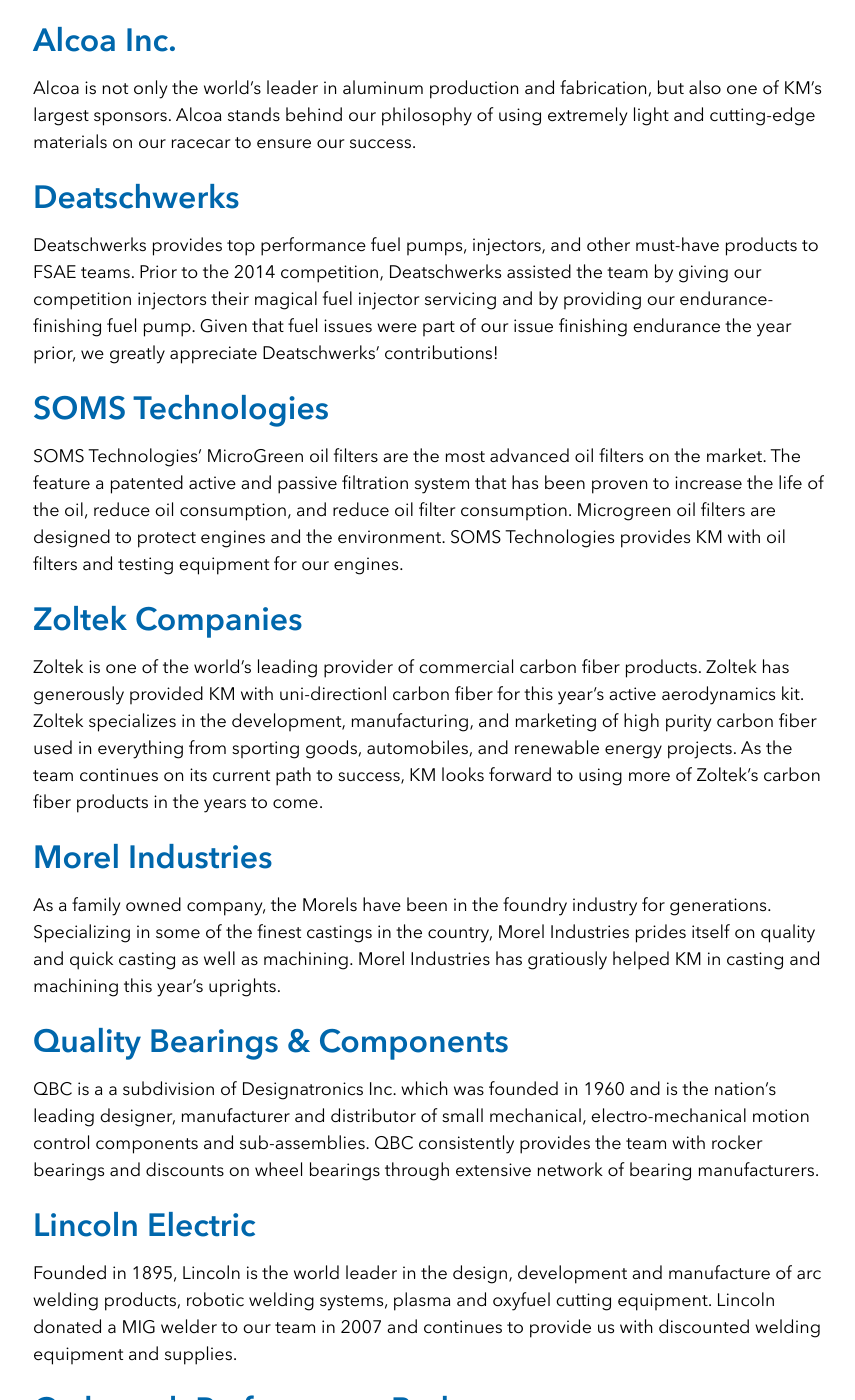
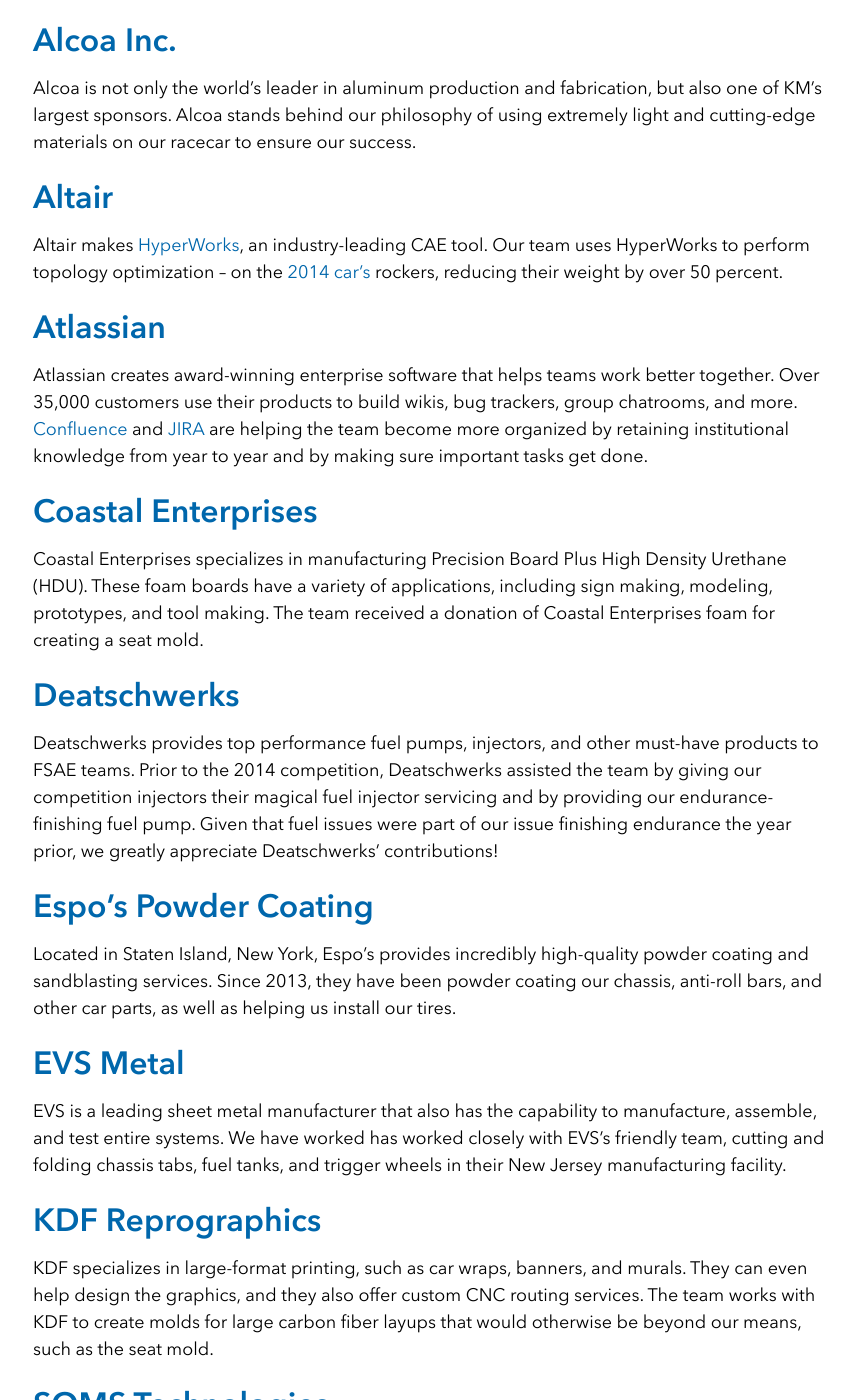
Before and after one commit to columbiafsae/website, a Jekyll site: the page built from sponsors/sponsors.md, in a window 1280 px wide and 1400 px high, scrolled down 435 px. Shown: the whole window, without its empty margins (207-1062 px from the left). Built offline with Jekyll 4.4.1, drawn with Linux system fonts in a browser that asks for light colours; some of the changed text lies outside the part shown.

Commit message:
Add new sponsors from 2013-2014 season (fix IT-5)
altair
coastal enterprises
Espo
EVS
monster
grabcad
atlassian
tripower
paramount metal finishing
kdf

```diff
--- a/sponsors/sponsors.md
+++ b/sponsors/sponsors.md
@@ -14,9 +14,33 @@
 
 Alcoa is not only the world's leader in aluminum production and fabrication, but also one of KM's largest sponsors. Alcoa stands behind our philosophy of using extremely light and cutting-edge materials on our racecar to ensure our success.
 
+## [Altair](http://www.altair.com)
+
+Altair makes [HyperWorks](http://www.altairhyperworks.com), an industry-leading CAE tool. Our team uses HyperWorks to perform topology optimization -- on the [2014 car's]({{ "/cars/kmr-2014/" | prepend: site.baseurl }}) rockers, reducing their weight by over 50&nbsp;percent.
+
+## [Atlassian](https://www.atlassian.com)
+
+Atlassian creates award-winning enterprise software that helps teams work better together. Over 35,000 customers use their products to build wikis, bug trackers, group chatrooms, and more. [Confluence](https://www.atlassian.com/software/confluence) and [JIRA](https://www.atlassian.com/software/jira) are helping the team become more organized by retaining institutional knowledge from year to year and by making sure important tasks get done.
+
+## [Coastal Enterprises](http://precisionboard.com)
+
+Coastal Enterprises specializes in manufacturing Precision Board Plus High Density Urethane (HDU). These foam boards have a variety of applications, including sign making, modeling, prototypes, and tool making. The team received a donation of Coastal Enterprises foam for creating a seat mold.
+
 ## [Deatschwerks](http://www.deatschwerks.com)
 
 Deatschwerks provides top performance fuel pumps, injectors, and other must-have products to FSAE teams. Prior to the 2014 competition, Deatschwerks assisted the team by giving our competition injectors their magical fuel injector servicing and by providing our endurance-finishing fuel pump. Given that fuel issues were part of our issue finishing endurance the year prior, we greatly appreciate Deatschwerks' contributions!
+
+## [Espo's Powder Coating](http://espospowdercoating.com)
+
+Located in Staten Island, New York, Espo's provides incredibly high-quality powder coating and sandblasting services. Since 2013, they have been powder coating our chassis, anti-roll bars, and other car parts, as well as helping us install our tires.
+
+## [EVS Metal](http://www.evsmetal.com)
+
+EVS is a leading sheet metal manufacturer that also has the capability to manufacture, assemble, and test entire systems. We have worked has worked closely with EVS's friendly team, cutting and folding chassis tabs, fuel tanks, and trigger wheels in their New Jersey manufacturing facility.
+
+## [KDF Reprographics](http://kdf-comp.com)
+
+KDF specializes in large-format printing, such as car wraps, banners, and murals. They can even help design the graphics, and they also offer custom CNC routing services. The team works with KDF to create molds for large carbon fiber layups that would otherwise be beyond our means, such as the seat mold.
 
 ## [SOMS Technologies](http://www.microgreenfilter.com/)
 
@@ -25,6 +49,10 @@
 ## [Zoltek Companies](http://www.zoltek.com/)
 
 Zoltek is one of the world's leading provider of commercial carbon fiber products. Zoltek has generously provided KM with uni-directionl carbon fiber for this year's active aerodynamics kit. Zoltek specializes in the development, manufacturing, and marketing of high purity carbon fiber used in everything from sporting goods, automobiles, and renewable energy projects. As the team continues on its current path to success, KM looks forward to using more of Zoltek's carbon fiber products in the years to come.
+
+## [Monster Beverage Corporation](http://www.monsterenergy.com)
+
+Monster Beverage Corporation created Monster, a popular energy drink. But Monster is more than a drink --- it's a lifestyle in a can. The company sponsors athletes, musicians, and of course, racers.
 
 ## [Morel Industries](http://www.morelindustries.com/aluminum-metal-castings-foundry-company-seattle-washington)
 
@@ -46,6 +74,14 @@
 
 DENSO is a leading supplier of advanced automotive technology, systems, and components for all the world's major automakers. DENSO's patented iridium alloy is extremely tough and wear-resistant. Their Iridium spark plugs give a stronger spark and better ignition performance in all areas of driving. DENSO furnishes our team with Iridium spark plugs.
 
+## [GrabCAD](https://grabcad.com)
+
+GrabCAD makes mechanical engineers' lives easier by solving the CAD file management problem. With easy-to-use version control and conflict resolution, GrabCAD allows our designers to work on the same project without worrying about keeping things up to date. Their innovative web viewer makes sharing designs easy, eliminating the need to install an entire CAD package just to view a file.
+
+## [Paramount Metal Finishing](http://www.paramountmetalfinishing.com)
+
+Paramount Metal Finishing specializes in applying coatings on metal and plastic substrates, including plating, painting, and anodizing. The company allows us to use their facilities to color many of our aluminum parts, such as the rockers.
+
 ## [PTC](http://www.ptc.com/)
 
 PTC creates industry-leading products to bring the best in product development software. Their integrated solutions have enabled PTC to help customers optimize their product development processes and realize greater business value. PTC donates copies of their Pro/Engineer CAD software, which we use heavily in design and analysis for our vehicle components.
@@ -53,6 +89,10 @@
 ## [Timken](http://www.timken.com/)
 
 For more than 100 years, Timken has focused on value creation for diverse industries and market segments. They deliver a variety of friction management and power transmission solutions for applications ranging from aircraft and automobiles to mining equipment and medical instruments. Timken provides the wheel bearings for the car.
+
+## [Tri-Power Design and Engineering](http://www.tripowerdesign.com)
+
+Tri-Power is New Jersey's premier product engineering, design, and manufacturing firm. They specialize in custom manufacturing and functional prototypes, quickly iterating through prototypes to help clients build what they need. In 2014, Tri-Power machined many aluminum parts, including clevises and rockers.
 
 ## [Carleton Laboratory](http://carleton.columbia.edu)
 
```
